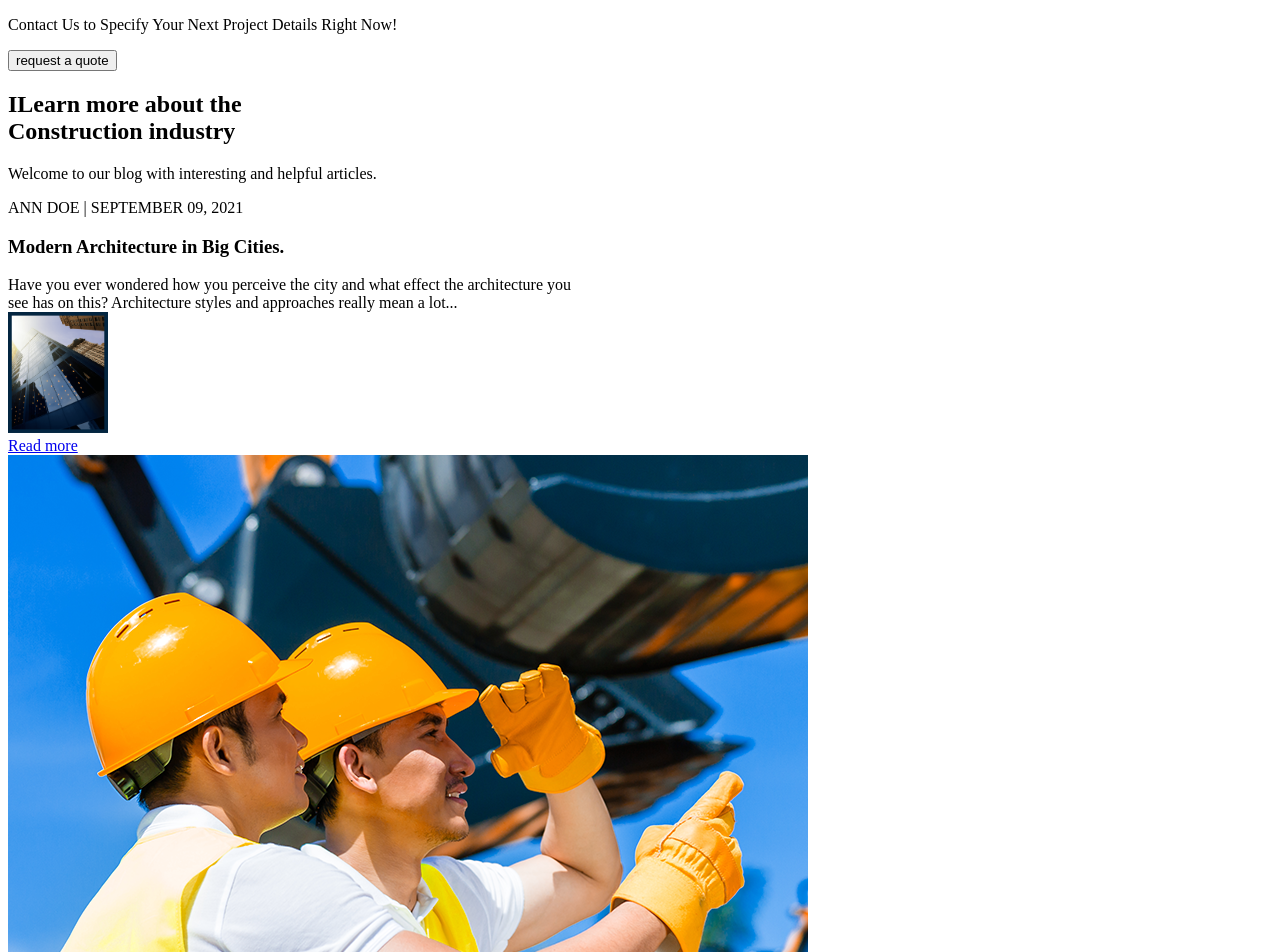
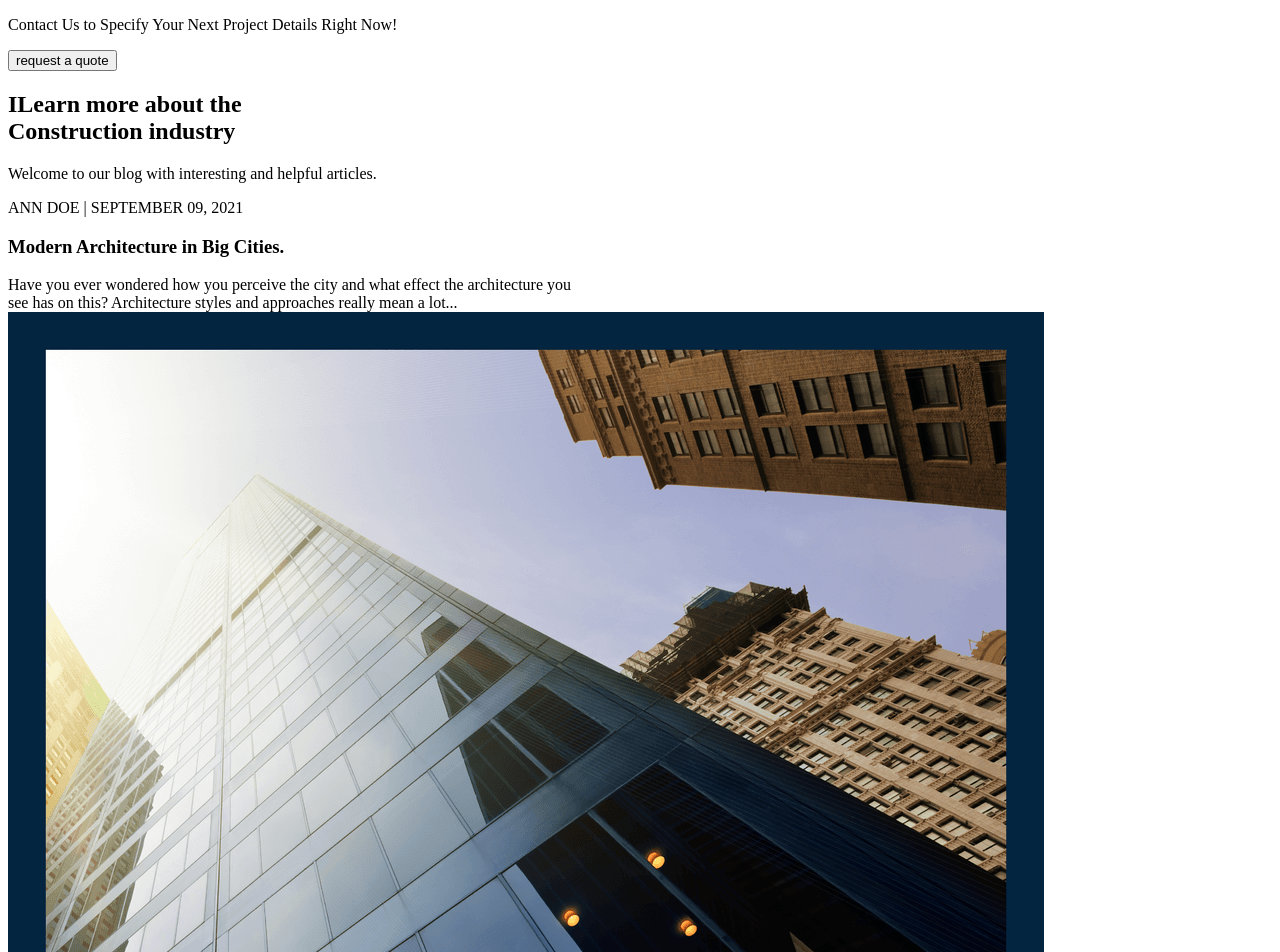
Before and after one commit to navimov/teamproj, a plain HTML site: page index.html in a window 1280 px wide. Shown: the top 952 px of the page. Drawn offline with Linux system fonts and the light colour scheme.

Commit message:
What I did yesterday?

```diff
--- a/index.html
+++ b/index.html
@@ -22,13 +22,13 @@
             Have you ever wondered how you perceive the city and what effect the architecture you <br> see has on this? Architecture styles  and approaches really mean a lot...
         </div>
         <div>
-            <img src="img/businessCenter.png" width="100" alt="BusinessCenter">
+            <img src="img/businessCenter.png"  alt="BusinessCenter">
         </div>
         <div>
             <a href="#">Read more </a> <!--Посилання-->
         </div>
         <div>
-            <img src="img/blog2.png" alt="Two builders">
+            <img src="img/blog2.png" width="100" alt="Two builders">
             <h3>First Professional Blog on Construction.</h3>
             <p>If you are interested in the areas of construction and architecture or <br> work in a construction-related business, we are waiting for you in our <br>
                  professional blog...<a href="#">"->"</a></p>
```
